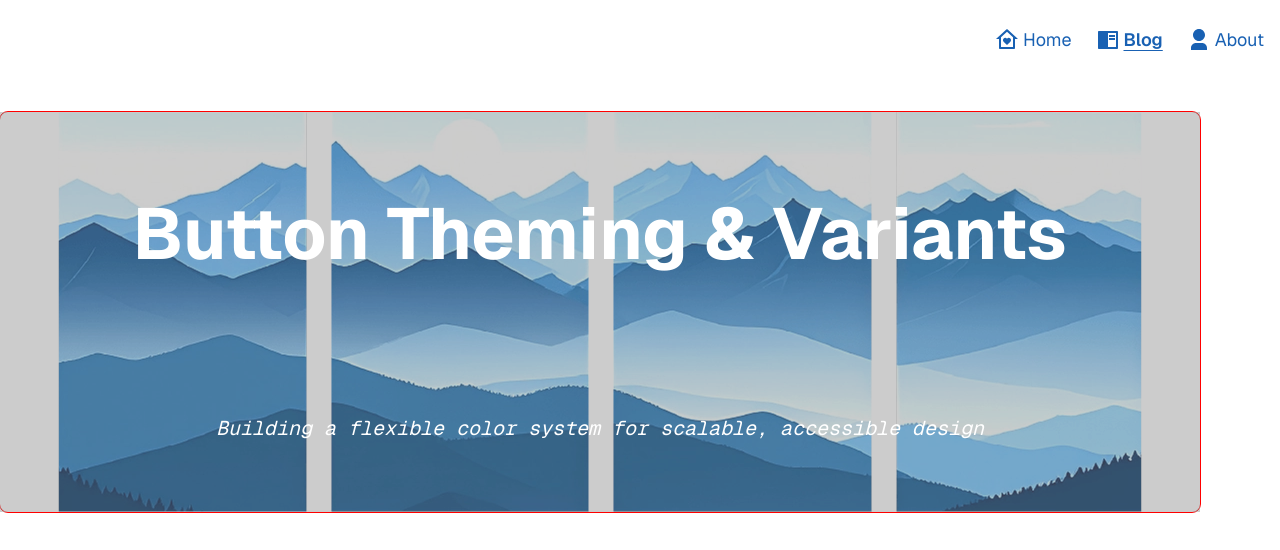
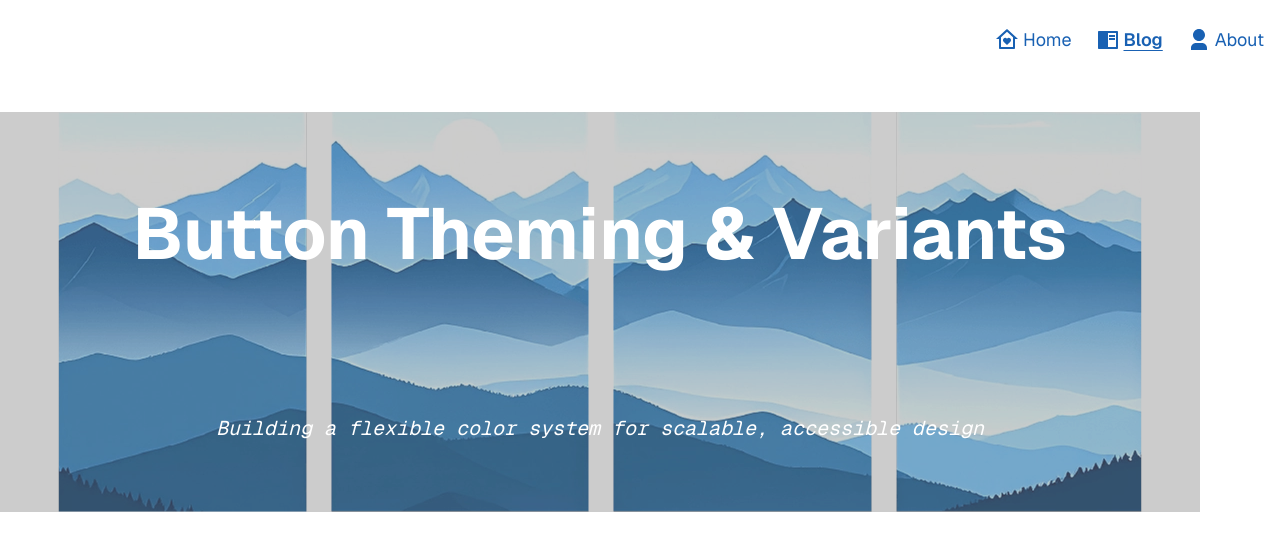
Before and after one commit to codercarl1243/react_components_system, a Next.js app: page /blog/design-system/buttons/theming in a window 1280 px wide. Shown: the top 550 px of the page. Built offline with nearby package versions, Linux system fonts and the light colour scheme.

Commit message:
UPDATE remove debugging outlines

```diff
--- a/app/styles/components/post/post.banner.css
+++ b/app/styles/components/post/post.banner.css
@@ -12,11 +12,6 @@
   grid-row: 1 / -1;
   z-index: 1;
   border-radius: var(--radius-lg);
-  outline: 1px solid red;
-  & > img {
-      outline: 1px solid green;
-      /* outline-offset: -2px; */
-  }
 }
 
 .post__banner__text {
```
